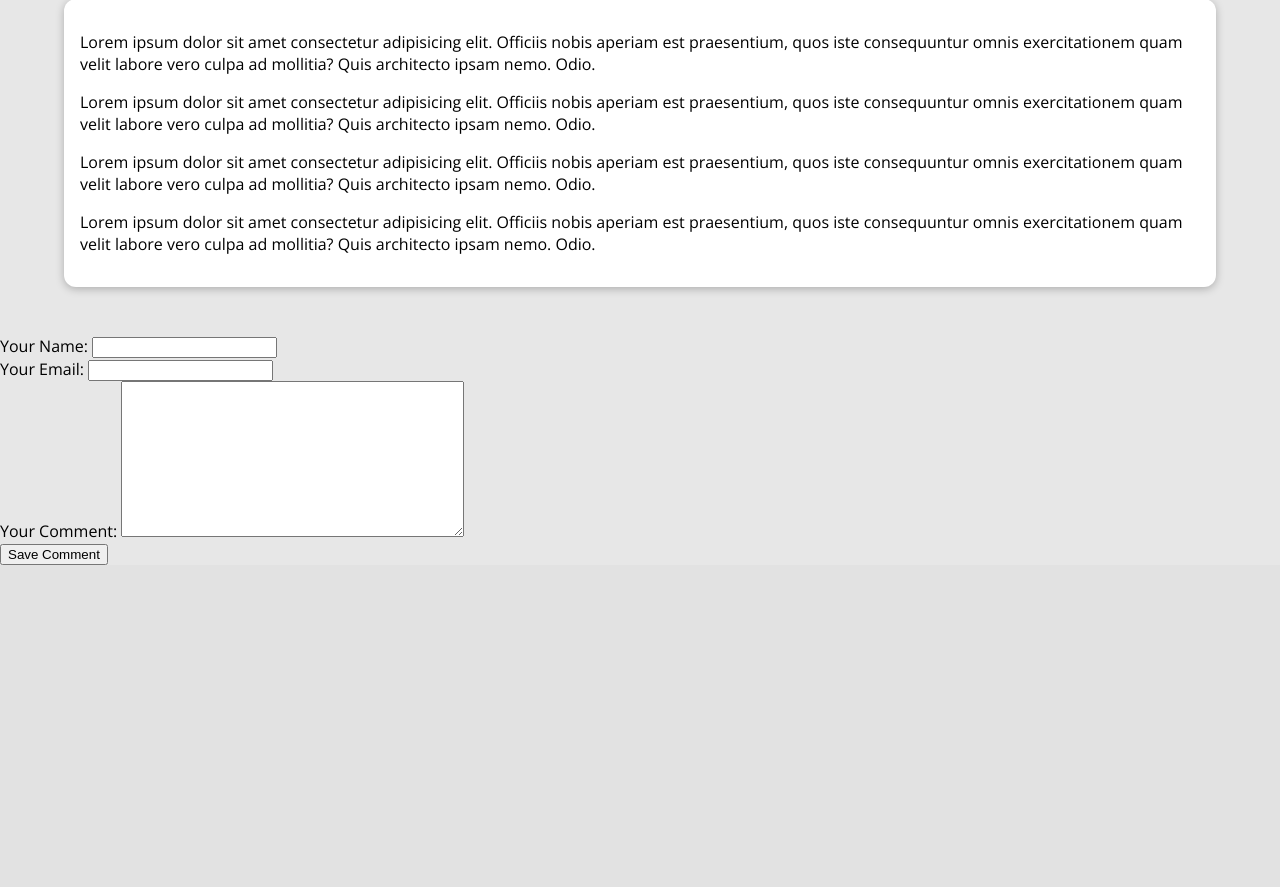
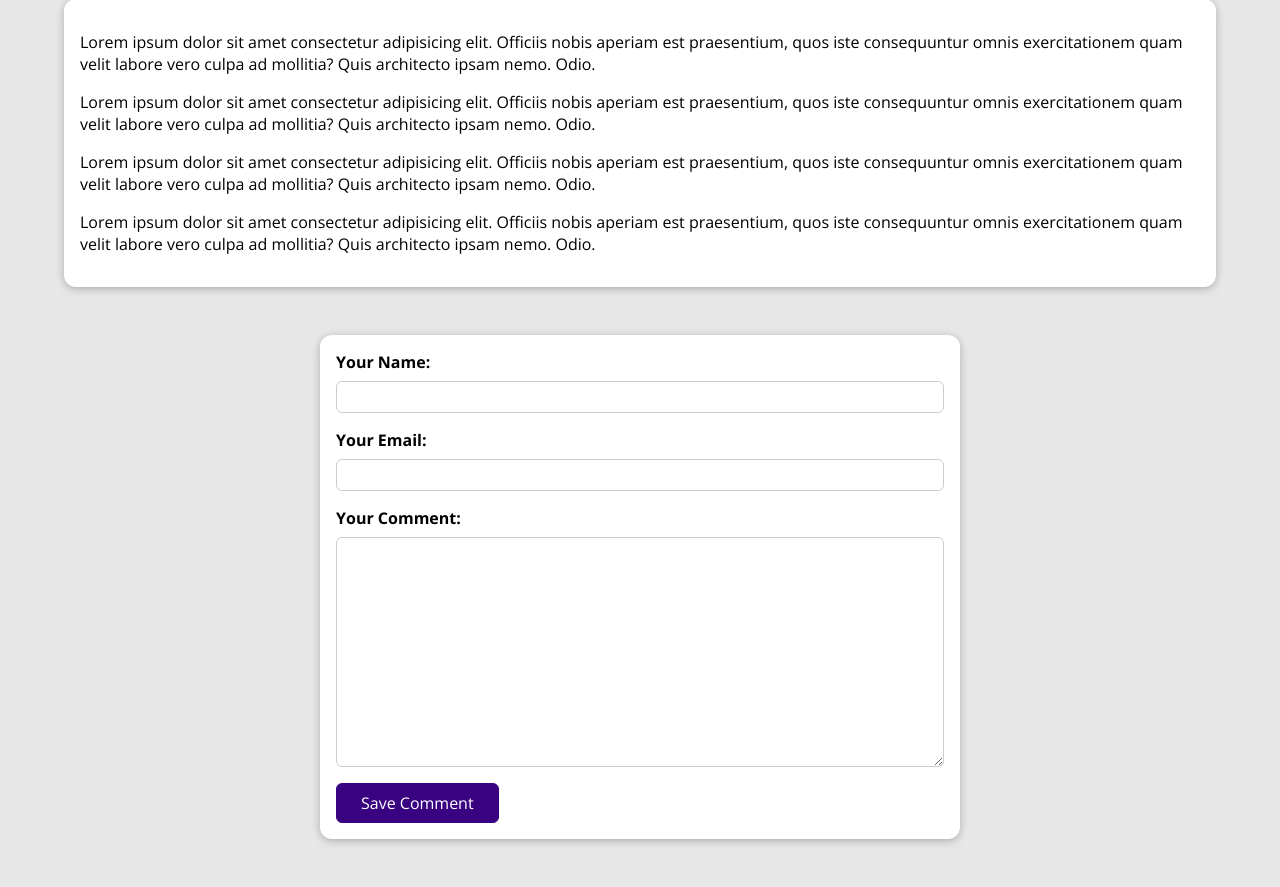
Before and after one commit to d4mp3/django-practical-guide-course, a Django app: a page that uses blog/templates/blog/post-detail.html in a window 1280 px wide. Shown: the part 529-1416 px from the top of the page. Before the commit the page ends 1094 px from the top, so only its background shows below. Run offline with Django 5.2, Linux system fonts and the light colour scheme; data comes from the database, SQL or seed files in the repository.

Commit message:
style comment-form

```diff
--- a/blog/static/blog/post-detail.css
+++ b/blog/static/blog/post-detail.css
@@ -44,17 +44,36 @@ body {
   margin-bottom: 1rem;
 }
 
+#summary address {
+  font-weight: bold;
+}
+
 #summary a {
   color: white;
   text-decoration: none;
 }
 
-#summary address {
+#summary time {
   font-weight: bold;
 }
 
-#summary time {
-  font-weight: bold;
+#read-later {
+  margin: 2rem 0;
+}
+
+#read-later button {
+  background-color: transparent;
+  border: 1px solid white;
+  padding: 0.5rem 2rem;
+  font: inherit;
+  color: white;
+  cursor: pointer;
+}
+
+#read-later button:hover,
+#read-later button:active {
+  background-color: white;
+  color: #390281;
 }
 
 main {
@@ -73,3 +92,113 @@ main {
   padding: 0.5rem 1rem;
   border-radius: 8px;
 }
+
+#comment-form {
+  margin: 3rem auto;
+  width: 90%;
+  max-width: 40rem;
+  border-radius: 12px;
+  background-color: white;
+  box-shadow: 0 2px 8px rgba(0, 0, 0, 0.25);
+  padding: 1rem;
+}
+
+#comment-form button {
+  font: inherit;
+  background-color: #390281;
+  color: white;
+  border: 1px solid #390281;
+  padding: 0.5rem 1.5rem;
+  border-radius: 6px;
+  cursor: pointer;
+}
+
+#comment-form button:hover,
+#comment-form button:active {
+  background-color: #4f0ba7;
+  border-color: #4f0ba7;
+}
+
+.form-control {
+  margin-bottom: 1rem;
+}
+
+.form-control label {
+  font-weight: bold;
+  margin-bottom: 0.5rem;
+  display: block;
+}
+
+.form-control input,
+.form-control textarea {
+  display: block;
+  width: 100%;
+  font: inherit;
+  padding: 0.25rem;
+  border-radius: 6px;
+  border: 1px solid #ccc;
+}
+
+.errorlist {
+  list-style: none;
+  margin: 0.5rem 0;
+  padding: 0;
+  color: #d6000b;
+}
+
+.invalid label {
+  color: #d6000b;
+}
+
+.invalid input,
+.invalid textarea {
+  border-color: #d6000b;
+  background-color: #ffe6e7;
+}
+
+#alert {
+  margin: 8rem auto 3rem auto;
+  border: 1px solid #d6000b;
+  background-color: #ffe6e7;
+  padding: 1rem;
+  width: 90%;
+  max-width: 40rem;
+}
+
+#alert a {
+  text-decoration: none;
+  border: 1px solid #d6000b;
+  background-color: #d6000b;
+  color: white;
+  padding: 0.25rem 1.5rem;
+  border-radius: 6px;
+}
+
+#comments {
+  margin: 3rem auto;
+  width: 90%;
+  max-width: 60rem;
+  border-radius: 12px;
+  background-color: white;
+  box-shadow: 0 2px 8px rgba(0, 0, 0, 0.25);
+  padding: 1rem 2rem;
+}
+
+#comments ul {
+  list-style: none;
+  margin: 0;
+  padding: 0;
+}
+
+#comments li {
+  margin-bottom: 1rem;
+  border-bottom: 2px solid #ccc;
+}
+
+#comments li:last-of-type {
+  border-bottom: none;
+}
+
+#comments h2 {
+  color: #464646;
+}
--- a/blog/templates/blog/post-detail.html
+++ b/blog/templates/blog/post-detail.html
@@ -31,8 +31,14 @@
   </main>
 
   <div>
-    <form>
-      {{ comment_form }}
+    <form id="comment-form">
+      {% for form_field in comment_form %}
+        <div class="form-control">
+          {{ form_field.label_tag }}
+          {{ form_field }}
+          {{ form_field.errors }}
+        </div>
+      {% endfor %}
       <button>Save Comment</button>
     </form>
   </div>
```
